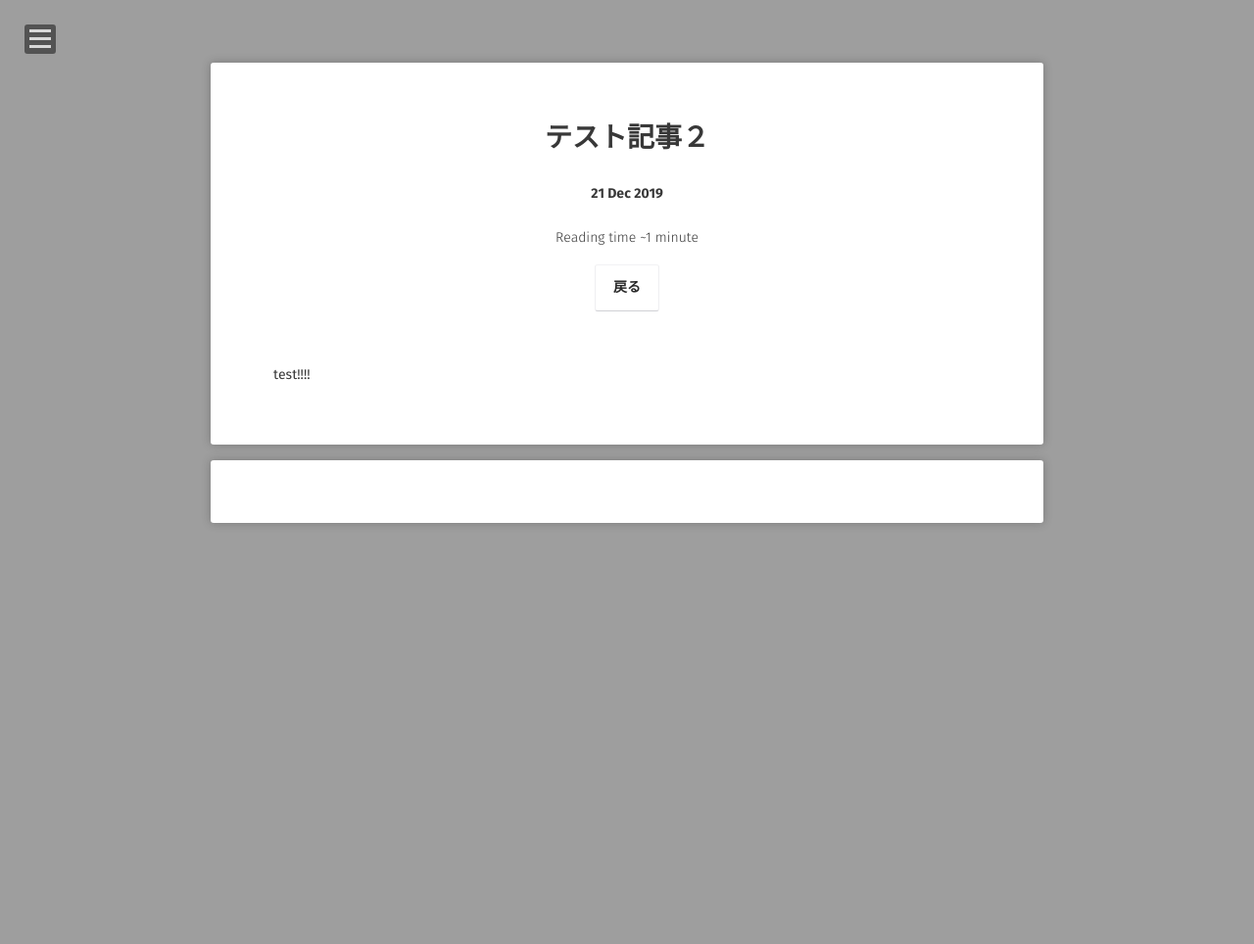
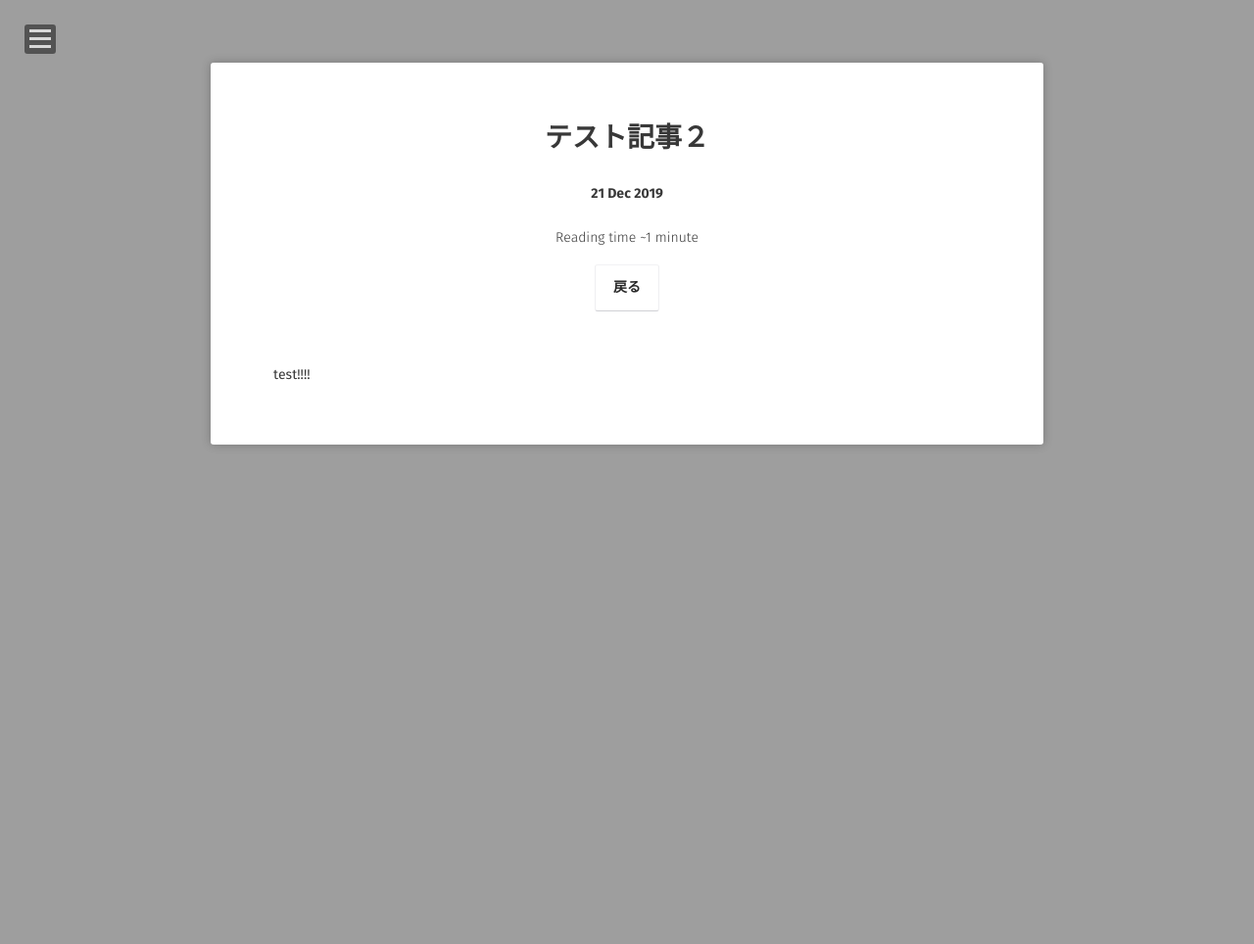
Before and after one commit to p-adic/p-adic.github.io, a Jekyll site: the page built from _posts/2019-12-21-test.md, in a window 1280 px wide. Shown: the whole page at 98% size. Built offline with Jekyll 4.4.1, drawn with Linux system fonts in a browser that asks for light colours; some web fonts are replaced; comment, search, counter and statistics services are not loaded.

Commit message:
Update site.scss

```diff
--- a/_sass/site.scss
+++ b/_sass/site.scss
@@ -116,22 +116,7 @@ body {
 	    box-shadow: none;
 	}
 }
-#disqus_thread {
-	width: 75%;
-	max-width: 850px;
-	margin: -3rem auto 4rem;
-	background: $white;
-	color: $color_tuatara;
-	padding: 2em;
-	border-radius: 3px;
-	box-shadow: 0 0 10px 0 rgba($color_shark,0.3);
-	@include transition(.5s);
-	@media #{$small} {
-		width: 90%;
-		padding: 2em 0;
-	    box-shadow: none;
-	}
-}
+
 // entry meta
 .entry-meta {
 	@include font-rem(12);
```
